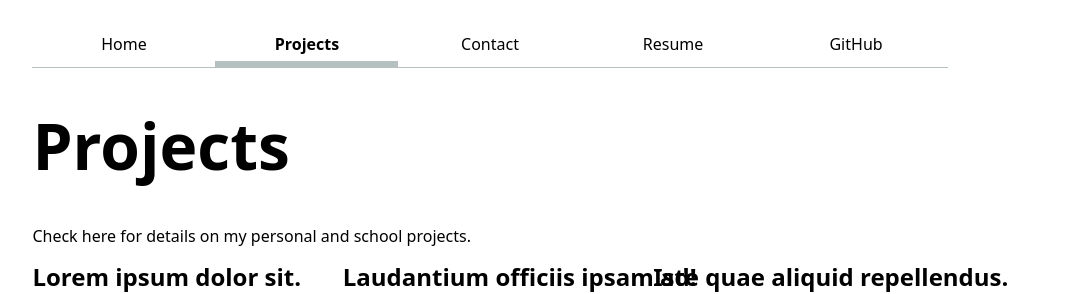
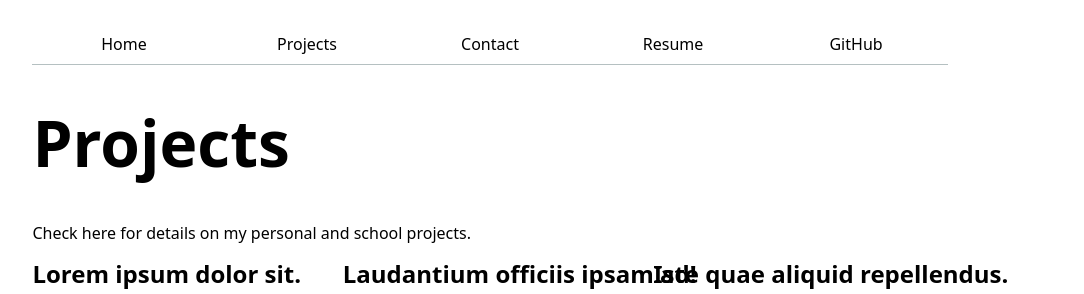
Before and after one commit to mkishore3/portfolio, a plain HTML site: page projects/index.html in a window 1280 px wide. Shown: the top 294 px of the page, without its empty margins (150-1234 px from the left). Drawn offline with Linux system fonts and the light colour scheme.

Commit message:
lab 3 step 3 complete

```diff
--- /dev/null
+++ b/global.js
@@ -0,0 +1,52 @@
+console.log('IT’S ALIVE!');
+
+function $$(selector, context = document) {
+  return Array.from(context.querySelectorAll(selector));
+}
+
+
+// //step 2.1
+// const navLinks = $$("nav a");
+
+// // step 2.2
+// const currentLink = navLinks.find(
+//     (a) => a.host === location.host && a.pathname === location.pathname
+//   );
+// // step 2.3
+// currentLink?.classList.add("current");
+
+//step 3
+const BASE_PATH =
+  location.hostname === "localhost" || location.hostname === "127.0.0.1"
+    ? "/"
+    : "/portfolio/";
+
+let pages = [
+    { url: "", title: "Home" },
+    { url: "projects/", title: "Projects" },
+    { url: "contact/", title: "Contact" },
+    { url: "resume/", title: "Resume" },
+    { url: "https://github.com/mkishore3", title: "GitHub" },
+  ];
+
+let nav = document.createElement('nav');
+document.body.prepend(nav);
+
+for (let p of pages) {
+    let url = p.url;
+    let title = p.title;
+
+    url = !url.startsWith('http') ? BASE_PATH + url : url;
+    // Create link and add it to nav
+    let a = document.createElement('a');
+    a.href = url;
+    a.textContent = title;
+    nav.append(a);
+
+    if (a.host === location.host && a.pathname === location.pathname) {
+        a.classList.add('current');
+      }
+    if (a.host !== location.host) {
+        a.target = "_blank";
+    }
+}
--- a/projects/index.html
+++ b/projects/index.html
@@ -8,15 +8,15 @@
 </head>
 <body>
 
-    <nav>
+    <!-- <nav>
         <ul>
             <li><a href="../index.html">Home</a></li>
-            <li><a href="index.html" class="current">Projects</a></li>
+            <li><a href="index.html">Projects</a></li>
             <li><a href="../contact/index.html">Contact</a></li>
             <li><a href="../resume/index.html">Resume</a></li>
             <li><a href="https://github.com/mkishore3" target="_blank">GitHub</a></li>
         </ul>
-    </nav>
+    </nav> -->
     <h1>Projects</h1>
     <p> Check here for details on my personal and school projects.</p>
     <div class="projects">
@@ -81,5 +81,7 @@
             <p>Suscipit optio, necessitatibus nam ipsum magnam commodi reprehenderit quibusdam fuga doloremque, aspernatur cupiditate repellendus voluptatem. Nisi delectus quibusdam maxime ducimus, reiciendis voluptatum esse accusantium doloremque recusandae reprehenderit molestias libero! Magni.</p>
         </article>
 
+    <script type="module" src="/global.js"></script>
+
 </body>
 </html>
```
Also changed, not shown: contact/index.html (+4 -3 lines), index.html (+4 -4 lines), resume/index.html (+4 -3 lines).
